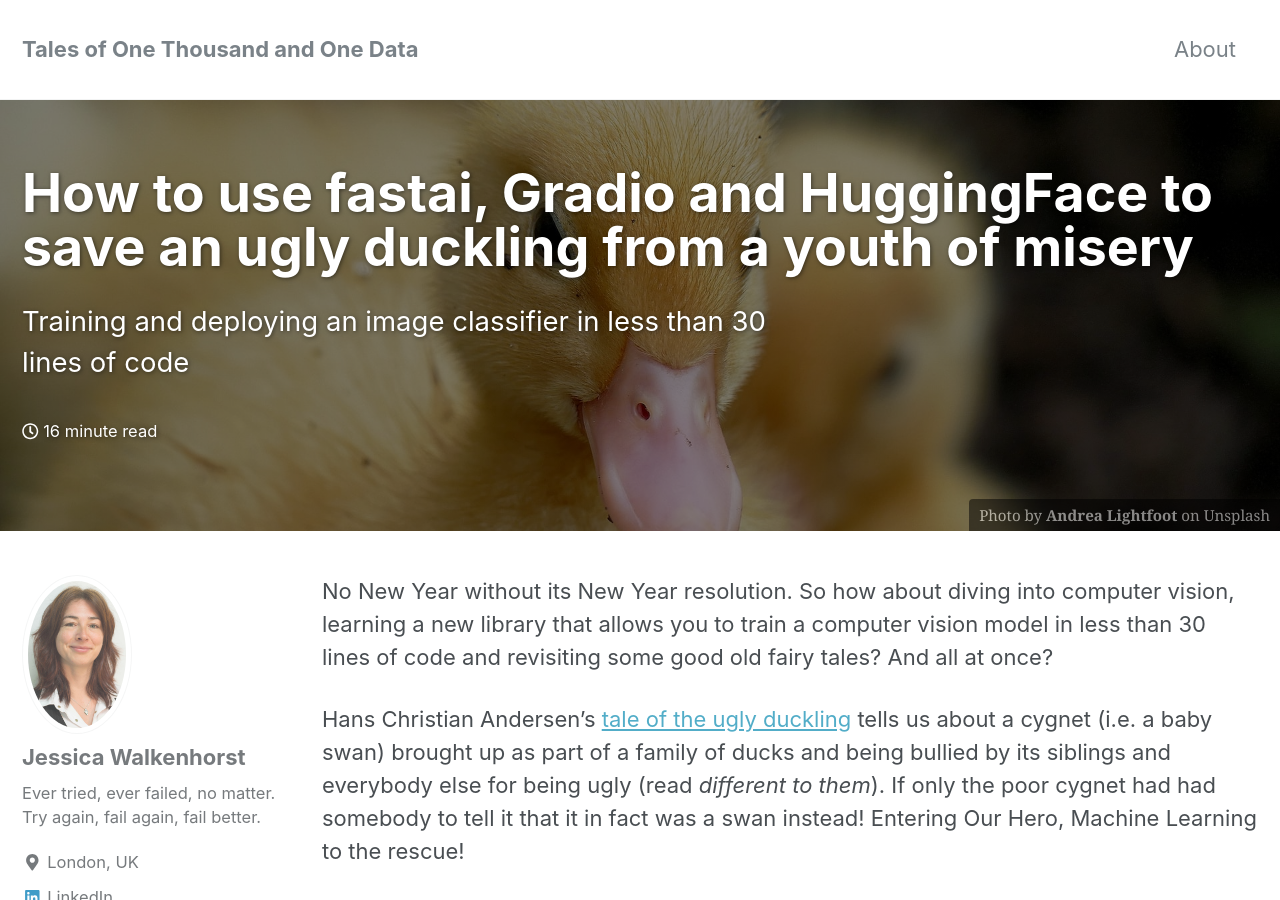
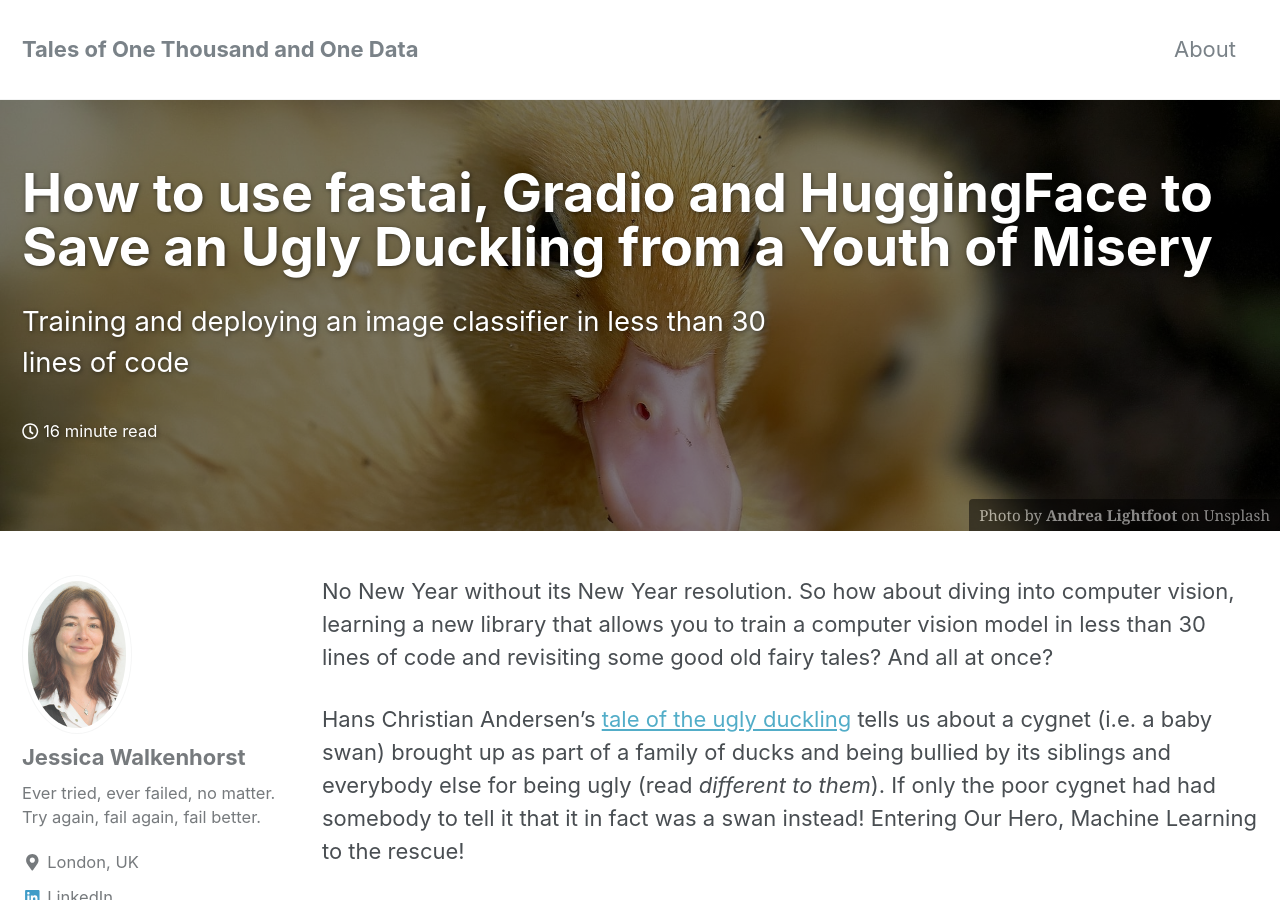
Before and after one commit to walkenho/walkenho.github.io, a Jekyll site: the page built from _posts/2023-01-19-how-to-create-a-computer-vision-model-to-save-the-ugly-duckling-from-a-youth-of-misery-in-less-than-30-lines-of-code.md, in a window 1280 px wide and 900 px high. Built offline with Jekyll 4.4.1, drawn with Linux system fonts in a browser that asks for light colours; nearby versions of some CDN libraries.

Commit message:
Update title capitalization

```diff
--- a/_posts/2023-01-19-how-to-create-a-computer-vision-model-to-save-the-ugly-duckling-from-a-youth-of-misery-in-less-than-30-lines-of-code.md
+++ b/_posts/2023-01-19-how-to-create-a-computer-vision-model-to-save-the-ugly-duckling-from-a-youth-of-misery-in-less-than-30-lines-of-code.md
@@ -1,6 +1,6 @@
 ---
 title: >-
-    How to use fastai, Gradio and HuggingFace to save an ugly duckling from a youth of misery
+    How to use fastai, Gradio and HuggingFace to Save an Ugly Duckling from a Youth of Misery
 header:
   overlay_image: /images/ducklings.jpg
   overlay_filter: 0.5 # same as adding an opacity of 0.5 to a black background
```
